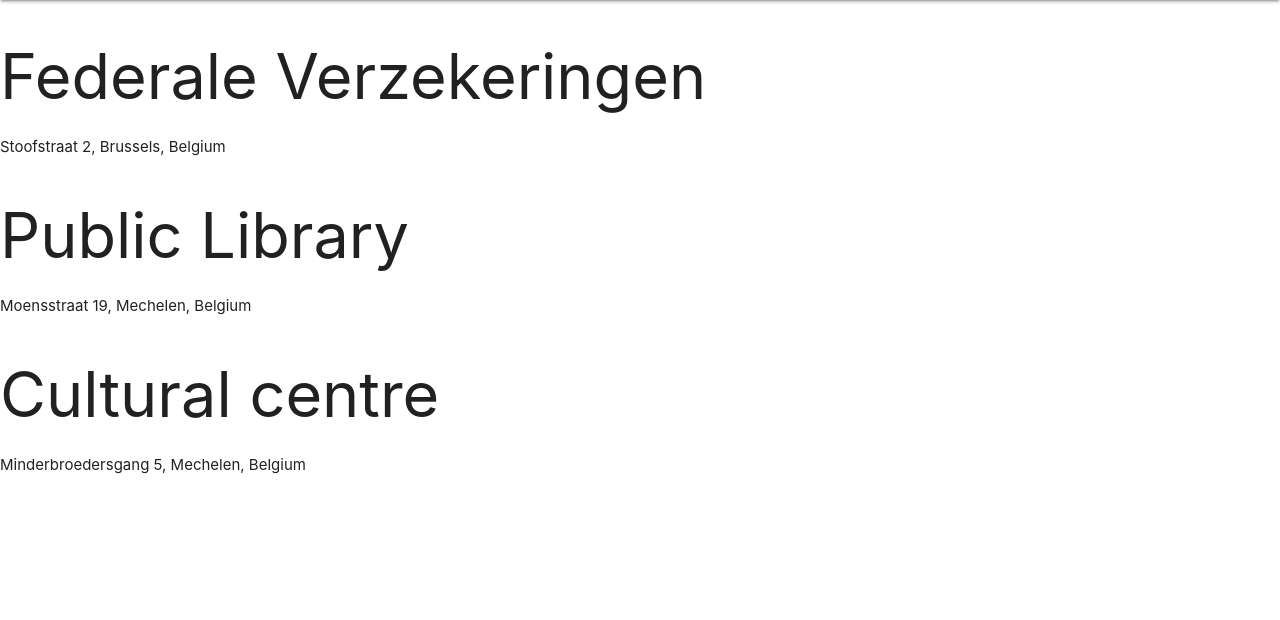
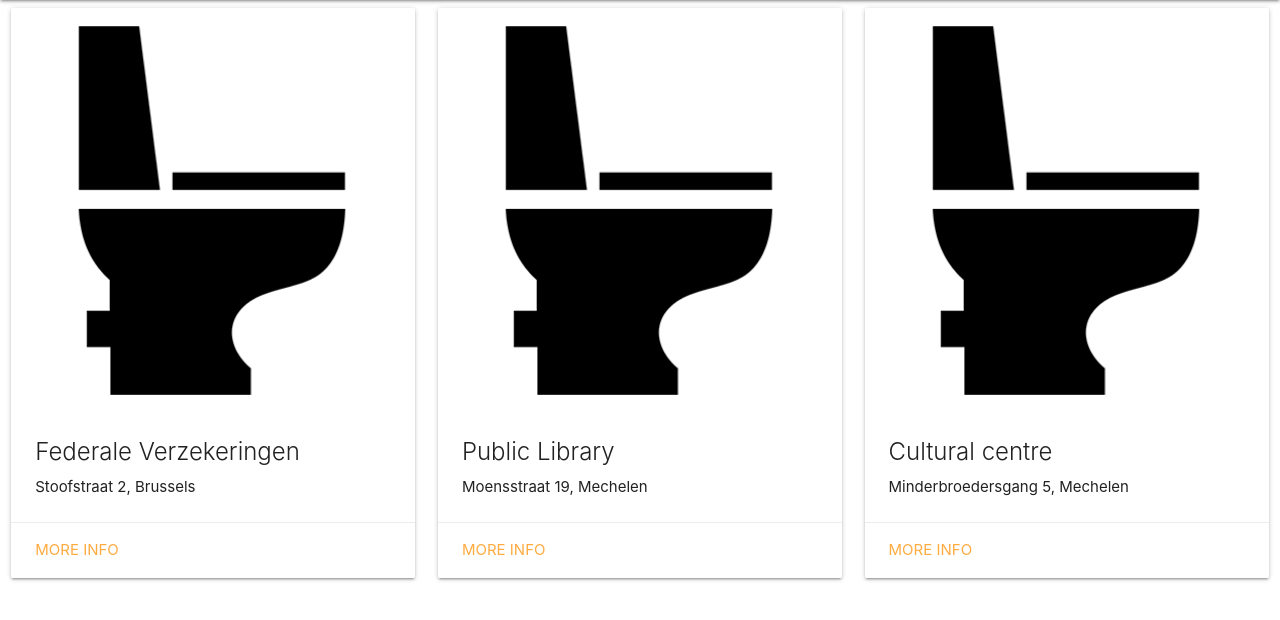
Before and after one commit to janolaerts/wcfinder, a Django app: page / in a window 1280 px wide. Shown: the part 64-684 px from the top of the page. Run offline with Django 3.2, Linux system fonts and the light colour scheme; data comes from the database, SQL or seed files in the repository.

Commit message:
Added toilet picture

```diff
--- a/templates/base_layout.html
+++ b/templates/base_layout.html
@@ -16,12 +16,12 @@
   <div class="navbar-fixed">
     <nav class="nav-wrapper red-lighten-2">
       <div class="container">
-        <a href="#" class="brand-logo" style="font-family: 'Pacifico', cursive; color: #fafafa;">Find a toilet</a>
+        <a href="/" class="brand-logo" style="font-family: 'Pacifico', cursive; color: #fafafa;">Find a toilet</a>
         <a href="#" class="sidenav-trigger" data-target="mobile-menu">
           <i class="material-icons">menu</i>
         </a>
         <ul class="right hide-on-med-and-down">
-          <li><a href="">Home</a></li>
+          <li><a href="/">Home</a></li>
           <li><a href="">Signup</a></li>
           <li><a href="">Login</a></li>
         </ul>
@@ -30,7 +30,7 @@
   </div>
 
   <ul class="sidenav" id="mobile-menu">
-    <li><a href="">Home</a></li>
+    <li><a href="/">Home</a></li>
     <li><a href="">Signup</a></li>
     <li><a href="">Login</a></li>
   </ul>
--- a/toilets/templates/toilets/wc_list.html
+++ b/toilets/templates/toilets/wc_list.html
@@ -1,14 +1,25 @@
 {% extends 'base_layout.html' %}
+{% load static %}
 
 {% block wclist %}
 
-  <div class="toilets">
-  {% for toilet in toilets %}
-    <div class="toilet-wrapper">
-      <h1>{{ toilet.reference }}</h1>
-      <p>{{ toilet.street }} {{ toilet.number }}, {{ toilet.city }}, {{ toilet.country }}</p>
-    </div>
-  {% endfor %}
+  <div class="row toilets">
+    {% for toilet in toilets %}
+      <div class="col s12 m6 l4">
+        <div class="card">
+          <div class="card-image">
+            <img src="{% static 'toilet.png' %}">
+          </div>
+          <div class="card-content">
+            <span class="card-title">{{ toilet.reference }}</span>
+            <p>{{ toilet.street }} {{ toilet.number }}, {{ toilet.city }}</p>
+          </div>
+          <div class="card-action">
+            <a href="">More info</a>
+          </div>
+        </div>
+      </div>
+    {% endfor %}
   </div>
 
 {% endblock %}
```
Also changed, not shown: assets/toilet.png (added).
